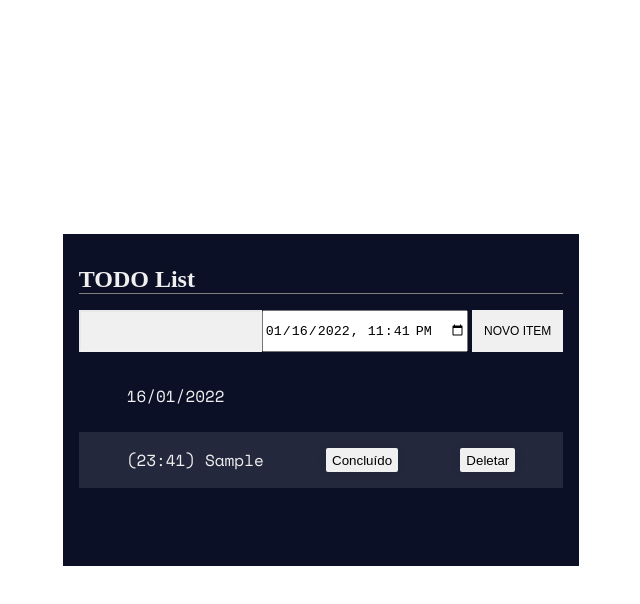
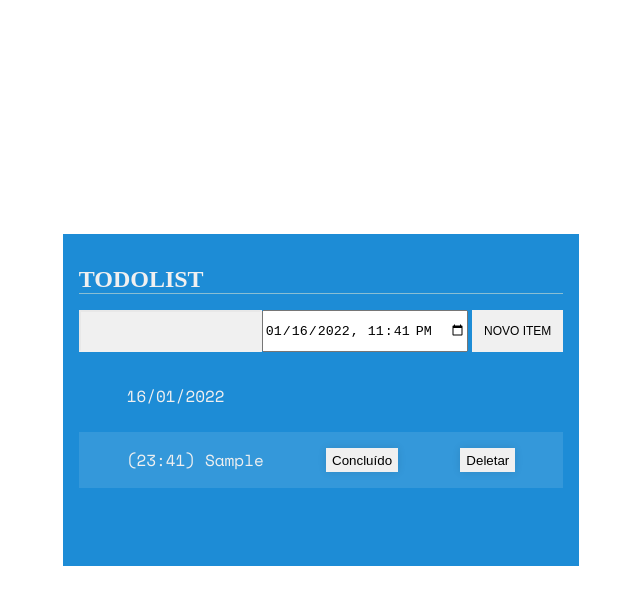
Before and after one commit to lairaalmas/to-do-list, a plain HTML site: page index.html in a window 1280 px wide. Both pictures are taken after typing "Sample" into the empty fields and a click on the button "NOVO ITEM". Shown: the whole page, without its empty margins (319-959 px from the left). Drawn offline with nearby package versions, Linux system fonts and the light colour scheme; a web font is replaced by a local one.

Commit message:
mudanças de estilo

```diff
--- a/css/style.css
+++ b/css/style.css
@@ -1,6 +1,6 @@
 :root {
   --white: #f0f0f0;
-  --navy: #0b1027;
+  --navy: #1d8cd6;
 }
 
 body {
@@ -135,8 +135,8 @@ body {
   border: none;
   box-shadow: 0 0 8px rgba(0, 0, 0, 0.1);
   outline: none;
-  border-radius: 2px;
   cursor: pointer;
+  margin-left: 15px;
 }
 .check-button:hover {
   color: var(--white);
--- a/index.html
+++ b/index.html
@@ -9,7 +9,7 @@
   <link rel="stylesheet"
     href="https://fonts.googleapis.com/css2?family=BioRhyme&amp;family=Space+Mono&amp;display=swap">
   <link rel="stylesheet" href="https://fonts.googleapis.com/icon?family=Material+Icons">
-  <title>TODO List</title>
+  <title>TODOLIST</title>
 </head>
 
 <body>
@@ -17,7 +17,7 @@
     <div class="todo-list">
 
       <h1 class="title">
-        TODO List
+        TODOLIST
       </h1>
 
       <!-- esta usando data attributes (data-NOME-ESCOLHIDO) p/ js e classes p/ css -->
```
